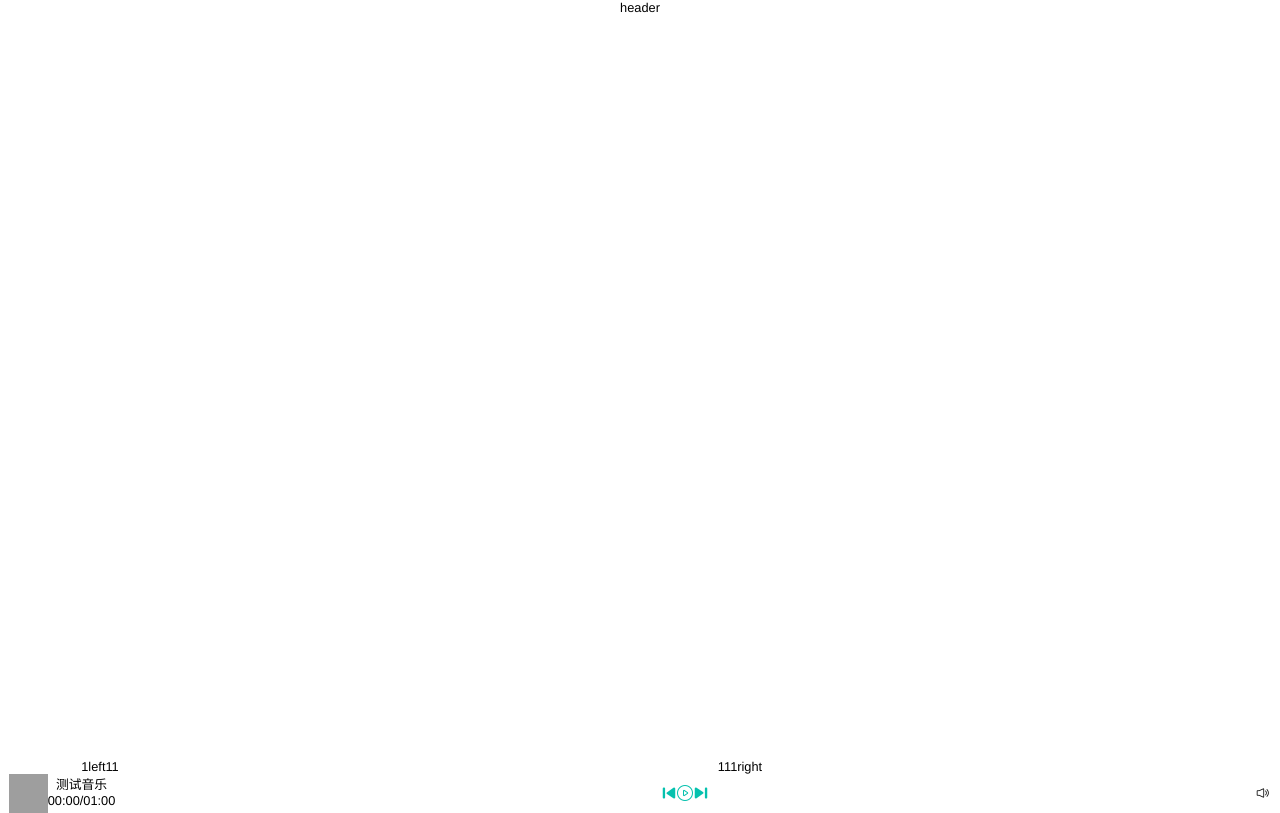
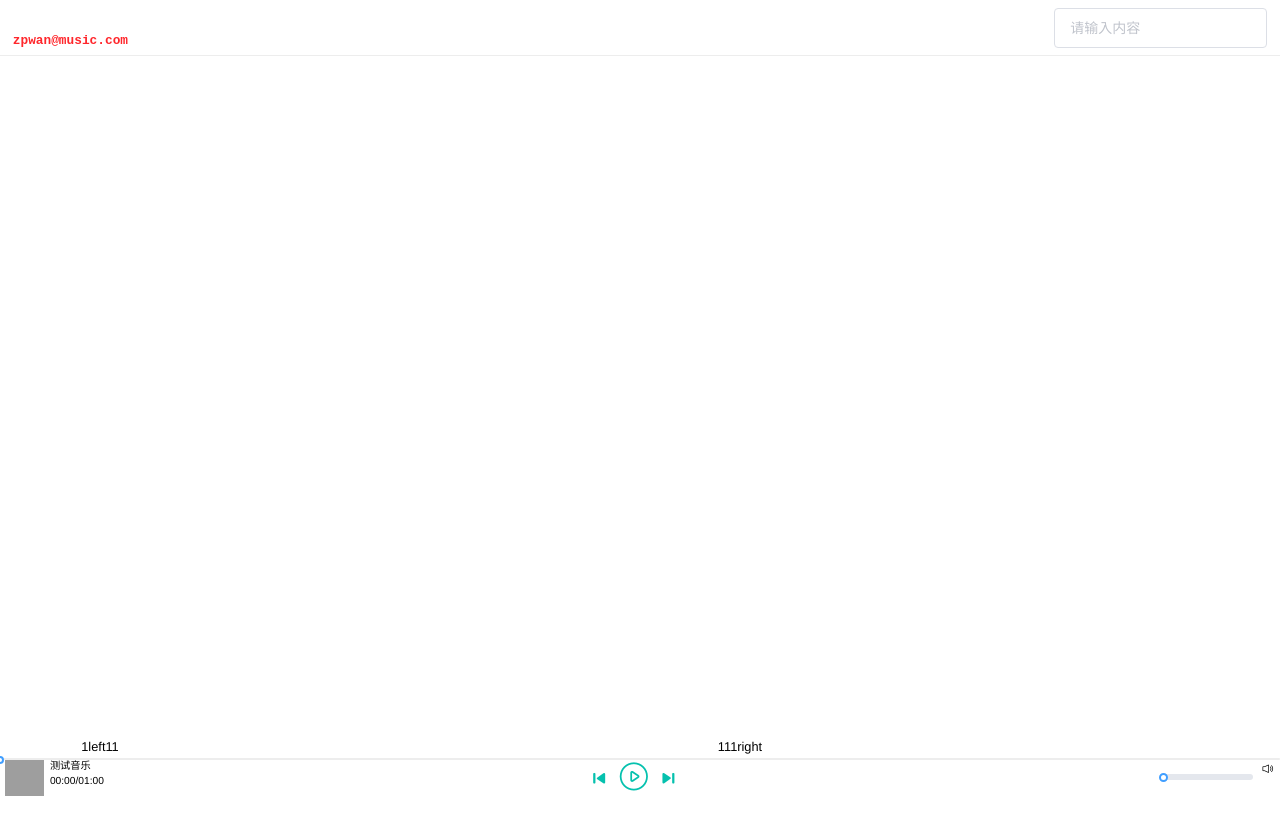
Before and after one commit to wzp123321/zp-music-player, a Vue app: page /#/ in a window 1280 px wide. Built offline with nearby package versions, Linux system fonts and the light colour scheme; grey boxes are pictures that could not be loaded.

Commit message:
新增代码

```diff
--- a/src/main.ts
+++ b/src/main.ts
@@ -11,11 +11,13 @@ import 'Style/flexible.ts'
 import 'Style/iconfont.css'
 
 import { elementRegister } from 'Plugins/elementRegister'
+import { vueInjecter } from 'Plugins/injecter'
 
 // * ----------------------------------------
 // * 组件注册
 // * ----------------------------------------
 elementRegister()
+Vue.use(vueInjecter)
 
 Vue.config.productionTip = false
 
--- /dev/null
+++ b/src/plugins/injecter.ts
@@ -0,0 +1,18 @@
+/**
+ * @author zpwan
+ * @description 注入器
+ */
+
+import Vue from 'vue'
+import { addCssByLink, formatDuration, debounce, throttle } from 'Utils/index'
+
+const vueInjecter = {
+  install: (Vue: any, options: any) => {
+    Vue.prototype.$addCssByLink = addCssByLink // 节流
+    Vue.prototype.$formatDuration = formatDuration // 节流
+    Vue.prototype.$debounce = debounce // 节流
+    Vue.prototype.$throttle = throttle // 节流
+  }
+}
+
+export { vueInjecter }
--- /dev/null
+++ b/src/style/theme/green.css
@@ -0,0 +1,3 @@
+:root {
+    --color: #05C1AE;
+}
--- /dev/null
+++ b/src/style/theme/red.css
@@ -0,0 +1,3 @@
+:root {
+    --color: #FF272C;
+}
--- /dev/null
+++ b/src/utils/index.ts
@@ -0,0 +1,59 @@
+/*eslint-disable*/
+// 动态添加css
+export function addCssByLink(url: string) {
+    const link = document.createElement('link')
+    link.setAttribute('rel', 'stylesheet')
+    link.setAttribute('type', 'text/css')
+    link.setAttribute('href', url)
+    const heads = document.getElementsByTagName('head')
+    if (heads.length) {
+        heads[0].appendChild(link)
+    } else {
+        document.documentElement.appendChild(link)
+    }
+    return link
+}
+
+/**
+ * 格式化音乐时长
+ * @param time 时长
+ */
+export const formatDuration = (time: number) => {
+    if (!time) {
+        return '00:00'
+    }
+    var minutes = Math.floor(time / 60)
+    var seconds = time - minutes * 60
+
+    return (
+        (minutes > 0 ? minutes + ':' : '0:') +
+        (seconds > 0 ? (Math.floor(seconds) < 10 ? '0' + Math.floor(seconds) : Math.floor(seconds)) : '00')
+    )
+}
+
+/**
+ * 防抖函数:
+ *      防止抖动，单位时间内事件触发会被重置，避免事件被误伤触发多次。
+ *      代码实现重在清零 clearTimeout
+ */
+export function debounce(f: Function, wait = 100) {
+    let debounceTimer
+    clearTimeout(debounceTimer) // 防抖重在清零
+    debounceTimer = setTimeout(f, wait)
+}
+
+/**
+ * 节流函数:
+ *      节流：控制流量，单位时间内事件只能触发一次，如果服务器端的限流即 Rate Limit。
+ *      代码实现重在开锁关锁 timer=timeout; timer=null
+ */
+export function throttle(f: Function, wait = 100) {
+    let throttleTimer
+    if (throttleTimer) {
+        return
+    }
+    throttleTimer = setTimeout(() => {
+        f()
+        throttleTimer = null // 节流重在开关锁
+    }, wait)
+}
--- a/src/views/components/Header.vue
+++ b/src/views/components/Header.vue
@@ -1,5 +1,15 @@
 <template>
-    <div class="music-header">header</div>
+  <div class="music-header flex-row-justify-end">
+    <div class="title">zpwan@music.com</div>
+    <div class="search">
+      <el-autocomplete
+        v-model="state"
+        :fetch-suggestions="querySearchAsync"
+        placeholder="请输入内容"
+        @select="handleSelect"
+      ></el-autocomplete>
+    </div>
+  </div>
 </template>
 <script lang="ts">
 import { Vue, Component } from 'vue-property-decorator'
@@ -7,8 +17,45 @@ import { Vue, Component } from 'vue-property-decorator'
 @Component({
   name: 'Header'
 })
-export default class Header extends Vue {}
+export default class Header extends Vue {
+  private state = ''
+  private restaurants: number[] = []
+
+ // 筛选关键字
+  querySearchAsync (queryString: string, cb: Function) {
+    this.$debounce(() => {
+      const restaurants = this.restaurants
+      const results:any = []
+      cb(results)
+    })
+  }
+
+  createStateFilter (queryString: string) {
+    return (state: { value: string }) => {
+      return state.value.toLowerCase().indexOf(queryString.toLowerCase()) === 0
+    }
+  }
+
+  handleSelect (item: { value: string }) {
+    console.log(item)
+  }
+
+  // 主题修改
+  changeTheme (theme: string) {
+    const baseUrl = '/static/style/theme'
+    this.$addCssByLink(`${baseUrl}${theme}css`)
+  }
+}
 </script>
 <style lang="less" scoped>
-
+.music-header {
+  padding: 0.6rem 1rem;
+  border-bottom: 1px solid #ededed;
+  .title {
+    color: #ff272c;
+    cursor: pointer;
+    font-weight: bold;
+    font-family: 'Courier New', Courier, monospace;
+  }
+}
 </style>
--- a/src/views/components/Main.vue
+++ b/src/views/components/Main.vue
@@ -31,7 +31,7 @@ export default class Main extends Vue {}
   .header-content,
   .foot-content {
     width: 100%;
-    height: 2rem;
+    height: auto;
   }
   &-content {
     flex: 1;
--- a/src/views/components/MusicPlayer.vue
+++ b/src/views/components/MusicPlayer.vue
@@ -1,5 +1,12 @@
 <template>
   <div class="music-player flex-row-justify-end">
+    <!-- audio实例 -->
+    <audio ref="audio" src></audio>
+
+    <!-- 进度条 -->
+    <el-slider class="music-player-progress" v-model="progress" :min="0" :max="total"></el-slider>
+
+    <!-- 歌曲信息 -->
     <div class="music-player-avatar flex">
       <img src="https://zpwan-yz.com/upload/57CF44A16721D41471806BED925093D7.png" alt />
       <div class="info">
@@ -7,13 +14,18 @@
         <div>00:00/01:00</div>
       </div>
     </div>
-    <div class="music-player-switchover">
+
+    <!-- 按钮 -->
+    <div class="music-player-btn">
       <i class="iconfont icon-shangyishou"></i>
       <i v-show="playing" class="iconfont icon-bofang"></i>
       <i v-show="!playing" class="iconfont icon-bofang1"></i>
       <i class="iconfont icon-xiayishou"></i>
     </div>
-    <div class="music-player-operation">
+
+    <!-- 音量 -->
+    <div class="music-player-operation flex">
+      <el-slider v-model="volumeSlide" :min="0" :max="100"></el-slider>
       <i class="iconfont icon-yinliang"></i>
     </div>
   </div>
@@ -27,22 +39,102 @@ import { Vue, Component } from 'vue-property-decorator'
 export default class MusicPlayer extends Vue {
   // 是否在播放
   private playing = false
+  // 音量*100
+  private volumeSlide = 0
+  // 音量
+  private volume = 0
+  // 进度
+  private progress = 0
+  // 歌曲总时长
+  private total = 0
+  // audio实例
+  get audio () {
+    return this.$refs.audio
+  }
 }
 </script>
 <style lang="less" scoped>
 .music-player {
+  position: relative;
   height: 3rem;
-  padding: 0 0.73rem;
+  padding: 0.3rem 0.4rem;
   align-items: center;
+  &-progress {
+    position: absolute;
+    top: -0.9rem;
+    left: 0;
+    width: 100%;
+    ::v-deep .el-slider__runway {
+      height: 0.1rem;
+      background-color: #ededed;
+      .el-slider__button {
+        width: 0.3rem;
+        height: 0.3rem;
+        position: relative;
+        top: -0.1rem;
+      }
+      .el-slider__bar {
+        background-color: #05c1ae;
+      }
+    }
+  }
   &-avatar {
+    .info {
+      font-size: 0.8rem;
+      padding-left: 0.5rem;
+      text-align: left;
+      div {
+        line-height: 1.2rem;
+      }
+    }
     img {
       width: 3rem;
       height: 3rem;
     }
   }
-  &-switchover{
+  &-btn {
     font-size: 1rem;
     color: #05c1ae;
+    cursor: pointer;
+
+    .icon-bofang,
+    .icon-bofang1 {
+      font-size: 2.2rem;
+      margin: 1rem;
+    }
+    .icon-shangyishou,
+    .icon-xiayishou {
+      position: relative;
+      bottom: 0.2rem;
+      font-size: 1.2rem;
+    }
+    .icon-shangyishou:hover,
+    .icon-xiayishou:hover {
+      transition: 200ms all ease-in;
+      font-size: 1.3rem;
+    }
+  }
+  &-operation {
+    ::v-deep .el-slider {
+      width: 7rem;
+      margin-right: 0.6rem;
+      .el-slider__button-wrapper {
+        .el-slider__button {
+          width: 0.4rem;
+          height: 0.4rem;
+          position: relative;
+          top: 0.05rem;
+        }
+      }
+      .el-slider__bar {
+        background-color: #05c1ae;
+      }
+    }
+    .iconfont {
+      font-size: 1.1rem;
+      position: relative;
+      top: 0.3rem;
+    }
   }
 }
 </style>
```
Also changed, not shown: .prettierrc.json (added), 1 other file (tests, documents, lock files or other folders).
